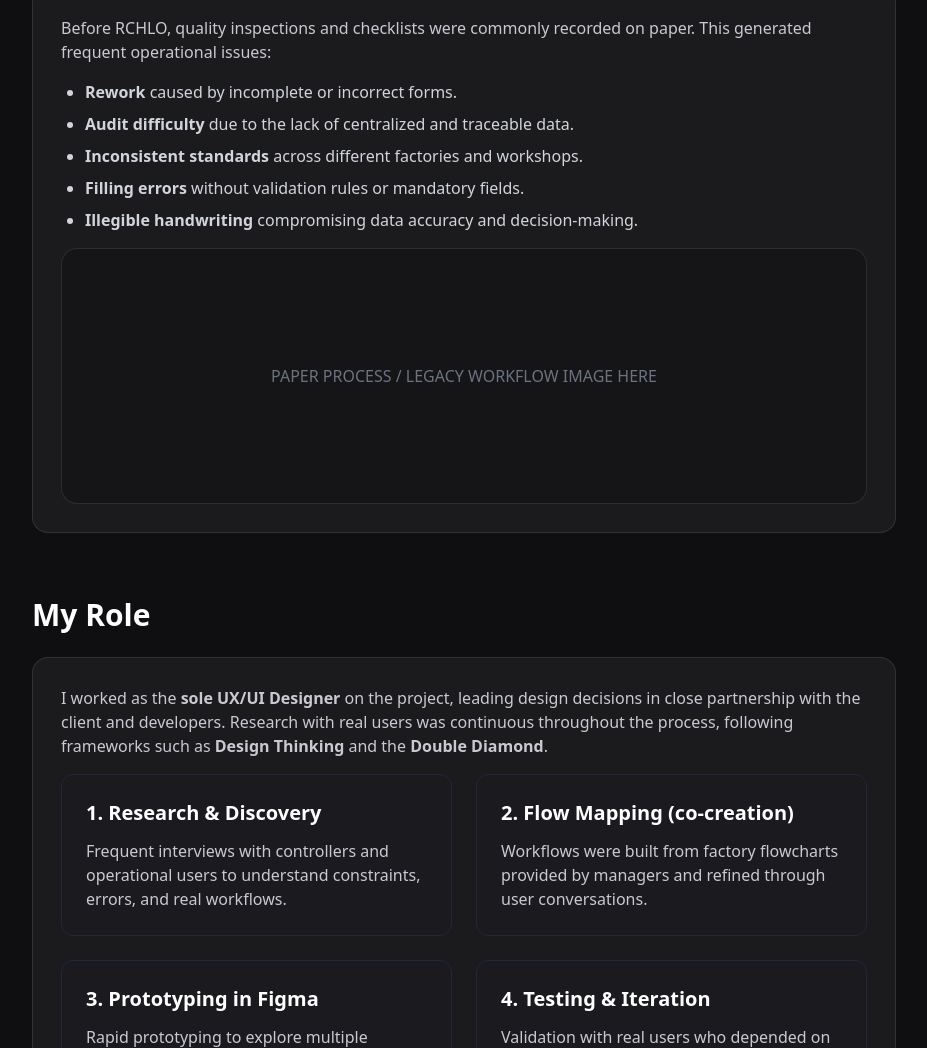
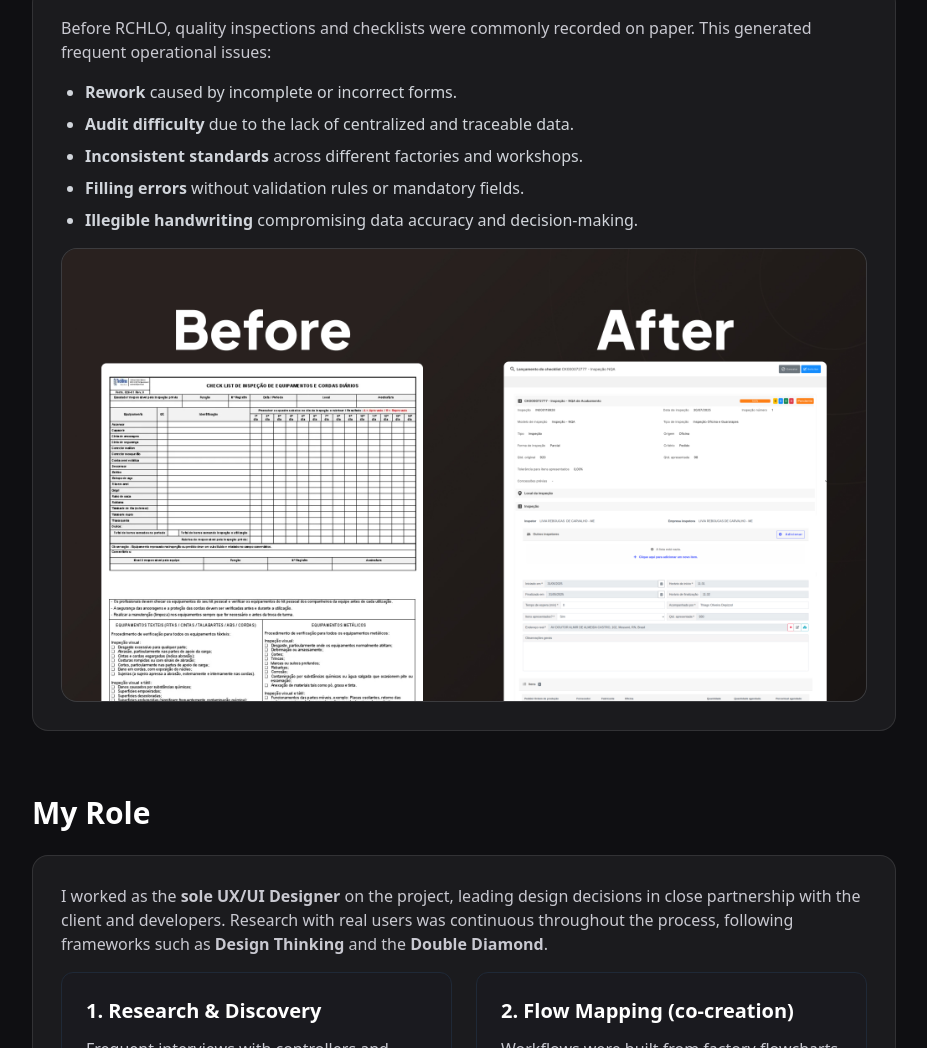
Before and after one commit to NasserKK/portfolio, a plain HTML site: page cases/rchlo.html in a window 1280 px wide. Shown: the part 1183-2231 px from the top of the page, without its empty margins (336-1263 px from the left). Drawn offline with nearby package versions, Linux system fonts and the light colour scheme.

Commit message:
RCHLO Images

```diff
--- a/cases/rchlo.html
+++ b/cases/rchlo.html
@@ -251,9 +251,9 @@
           <li><strong>Illegible handwriting</strong> compromising data accuracy and decision-making.</li>
         </ul>
 
-        <div class="w-full h-64 bg-black/20 border border-white/10 rounded-2xl flex items-center justify-center text-gray-500">
-          PAPER PROCESS / LEGACY WORKFLOW IMAGE HERE
-        </div>
+        <div class="w-full h-180 bg-white/5 border border-white/10 rounded-2xl overflow-hidden flex items-center justify-center">
+        <img src="../imgs/RHCLO-before-after.jpg" alt="" srcset="">
+      </div>
       </div>
     </section>
 
```
Also changed, not shown: imgs/RHCLO-before-after.jpg (added), imgs/RHCLO-hero.jpg.
